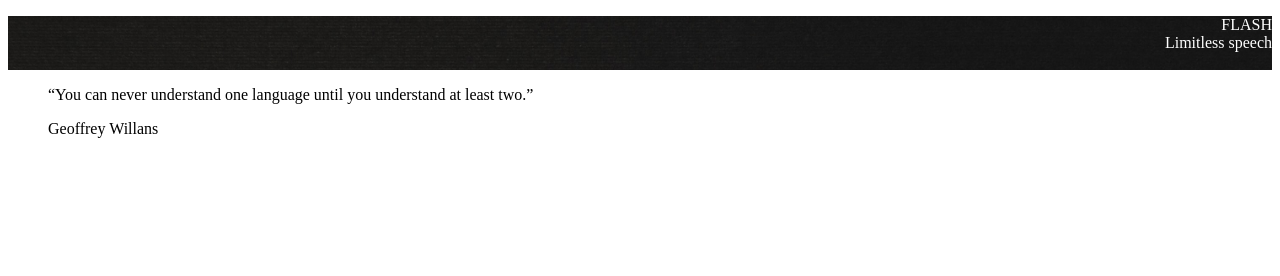
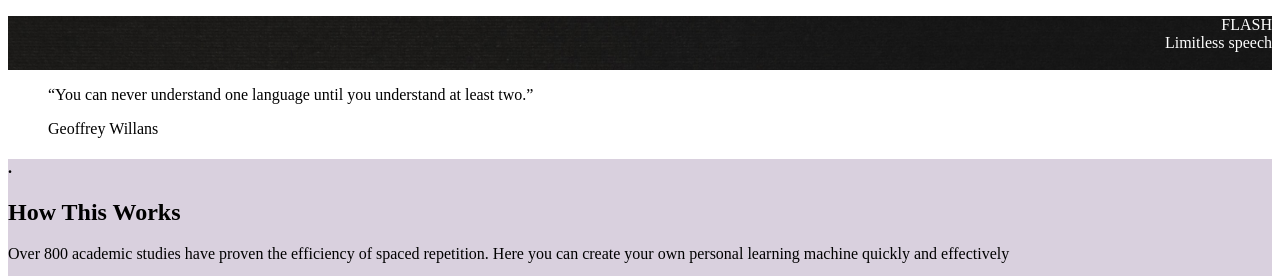
Before and after one commit to irshadrasyidi/flash, a PHP site: template app/views/index/index.phtml in a window 1280 px wide. Shown: the top 276 px of the page. Before the commit the page ends 138 px from the top, so only its background shows below. Run offline with PHP 8.4, Linux system fonts and the light colour scheme; the template is opened without the code that fills it, so the values that code supplies are empty.

Commit message:
wow homepage

```diff
--- a/app/views/index/index.phtml
+++ b/app/views/index/index.phtml
@@ -5,6 +5,15 @@
 <p>You're now flying with Phalcon. Great things are about to happen!</p>
 
 <p>This page is located at <code>views/index/index.phtml</code></p> -->
+
+<head>
+  <title>Testing</title>
+  <style>
+    #ABC {
+      background-color: #D9D0DE;
+    }
+  </style>
+</head>
 
 <div class="jumbotron" style="margin-top: 1rem; background-image: url(public/img/black.jpg); background-size: cover;">
     <div class="display-1"style="color: white; text-align: right;">FLASH</div>
@@ -36,3 +45,101 @@
   <p class="mb-0">“You can never understand one language until you understand at least two.”</p>
   <footer class="blockquote-footer">Geoffrey Willans</footer>
 </blockquote>
+
+
+<!-- Section: Testimonials v.3 -->
+<section id="ABC" class="team-section text-center my-5">
+
+    <h4 class="font-weight-bold dark-grey-text mt-4">.</h4>
+  <!-- Section heading -->
+  <h2 class="h1-responsive font-weight-bold my-5">How This Works</h2>
+  <!-- Section description -->
+  <p class="dark-grey-text w-responsive mx-auto mb-5">Over 800 academic studies have proven the efficiency of spaced repetition. Here you can create your own personal learning machine quickly and effectively</p>
+
+  <!--Grid row-->
+  <div class="row text-center">
+
+    <!--Grid column-->
+    <div class="col-md-4 mb-md-0 mb-5">
+
+      <div class="testimonial">
+        <!--Avatar-->
+        <div class="avatar mx-auto">
+          <img src="https://images.fineartamerica.com/images-medium-large/square-pulse-v151-john-brooks.jpg" class="rounded-circle z-depth-1 img-fluid">
+        </div>
+        <!--Content-->
+        <h4 class="font-weight-bold dark-grey-text mt-4">Active Recall</h4>
+        <h6 class="font-weight-bold blue-text my-3"></h6>
+        <p class="font-weight-normal dark-grey-text">
+          <i class="fas fa-quote-left pr-2"></i>Think of the answer in your head</p>
+        <!--Review-->
+        <div class="orange-text">
+          <i class="fas fa-star"> </i>
+          <i class="fas fa-star"> </i>
+          <i class="fas fa-star"> </i>
+          <i class="fas fa-star"> </i>
+          <i class="fas fa-star-half-alt"> </i>
+        </div>
+      </div>
+
+    </div>
+    <!--Grid column-->
+
+    <!--Grid column-->
+    <div class="col-md-4 mb-md-0 mb-5">
+
+      <div class="testimonial">
+        <!--Avatar-->
+        <div class="avatar mx-auto">
+          <img src="https://images.fineartamerica.com/images-medium-large/square-pulse-v151-john-brooks.jpg" class="rounded-circle z-depth-1 img-fluid">
+        </div>
+        <!--Content-->
+        <h4 class="font-weight-bold dark-grey-text mt-4">METACOGNITION</h4>
+        <p class="font-weight-normal dark-grey-text">
+          <i class="fas fa-quote-left pr-2"></i>Rate your confidence</p>
+        <!--Review-->
+        <div class="orange-text">
+          <i class="fas fa-star"> </i>
+          <i class="fas fa-star"> </i>
+          <i class="fas fa-star"> </i>
+          <i class="fas fa-star"> </i>
+          <i class="fas fa-star"> </i>
+        </div>
+      </div>
+
+    </div>
+    <!--Grid column-->
+
+    <!--Grid column-->
+    <div class="col-md-4">
+
+      <div class="testimonial">
+        <!--Avatar-->
+        <div class="avatar mx-auto">
+          <img src="https://images.fineartamerica.com/images-medium-large/square-pulse-v151-john-brooks.jpg" class="rounded-circle z-depth-1 img-fluid">
+        </div>
+        <!--Content-->
+        <h4 class="font-weight-bold dark-grey-text mt-4">SPACED REPETITION</h4>
+        <p class="font-weight-normal dark-grey-text">
+          <i class="fas fa-quote-left pr-2"></i>A customized stream of cards to help you learn faster</p>
+        <!--Review-->
+        <div class="orange-text">
+          <i class="fas fa-star"> </i>
+          <i class="fas fa-star"> </i>
+          <i class="fas fa-star"> </i>
+          <i class="fas fa-star"> </i>
+          <i class="far fa-star"> </i>
+        </div>
+      </div>
+
+    </div>
+    <!--Grid column-->
+
+  </div>
+  <!--Grid row-->
+
+  <h4 class="font-weight-bold dark-grey-text mt-4">It's that simple</h4>
+  <h4 class="font-weight-bold dark-grey-text mt-4">.</h4>
+
+</section>
+<!-- Section: Testimonials v.3 -->
```
